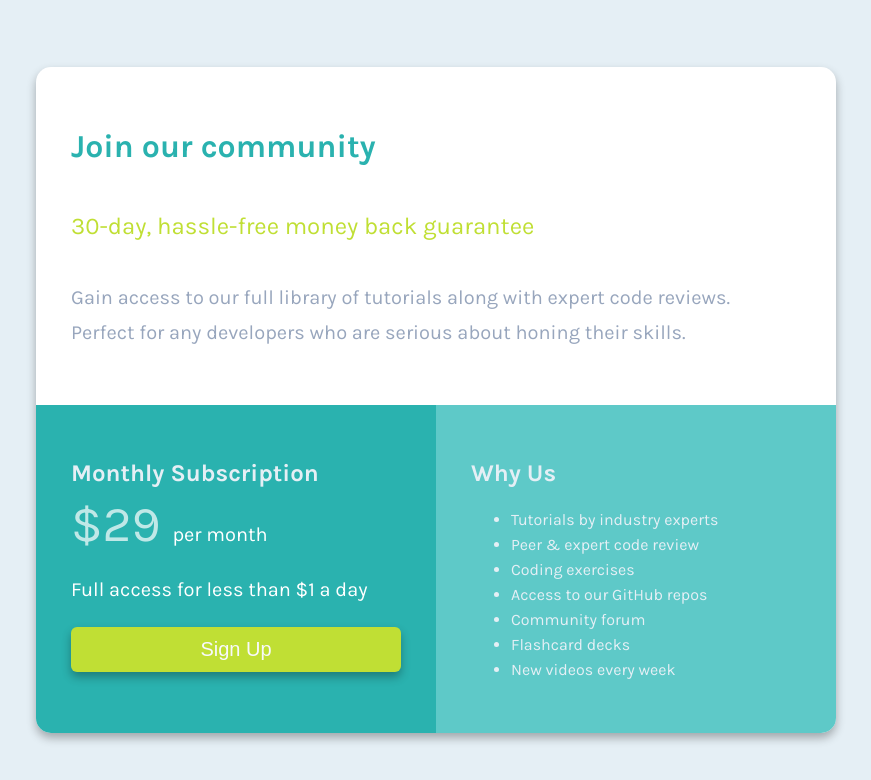
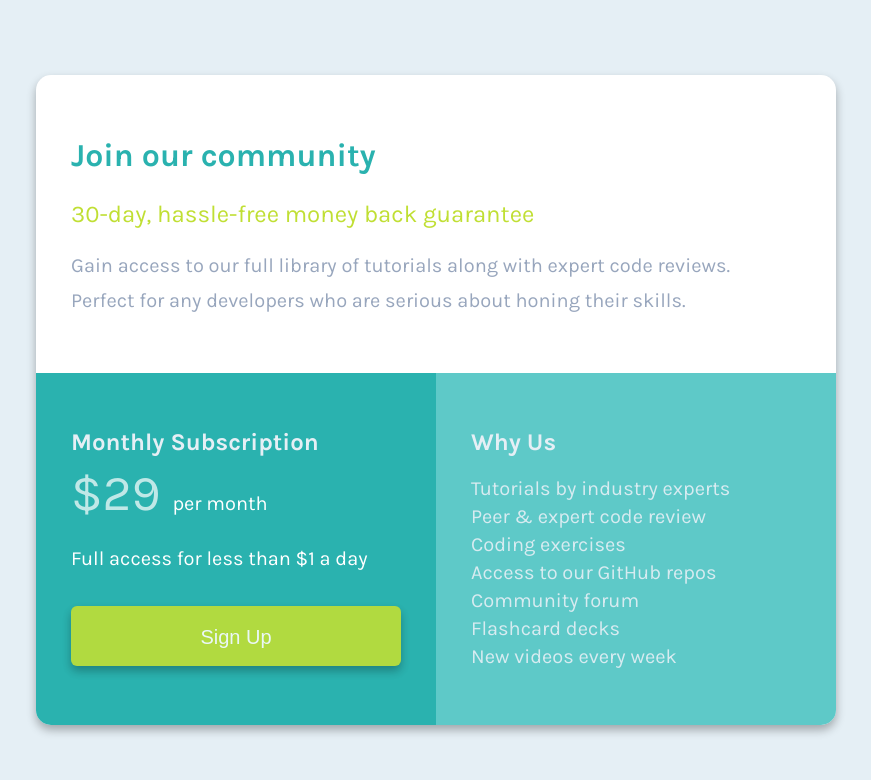
Before and after one commit to mayvastech/Price-grid, a plain HTML site: page price-grid.html in a window 1280 px wide. Shown: the whole page, without its empty margins (204-1075 px from the left). Drawn offline with Linux system fonts and the light colour scheme.

Commit message:
Update price-grid.html

```diff
--- a/price-grid.html
+++ b/price-grid.html
@@ -35,6 +35,7 @@
 
     header p {
         color: hsl(218, 22%, 67%);
+        margin-top: 0;
     }
 
     section {
@@ -49,6 +50,7 @@
     header h2 {
         color: hsl(71, 73%, 54%);
         font-weight: 500;
+        margin-top: 0;
     }
 
     header {
@@ -62,7 +64,7 @@
     }
 
     #right-box ul li {
-        line-height: 25px;
+        line-height: 26px;
     }
 
     #lower-row {
@@ -89,18 +91,33 @@
         width: 100%;
         height: 45px;
         box-shadow: 0 5px 10px rgba(0, 0, 0, 0.3);
-        color: hsl(220, 43%, 98%);
+        color: white;
         font-size: 20px;
         border-radius: 6px;
+        padding-top: 20px;
+        padding-bottom: 40px;
+        margin-top: 10px;
+        opacity: 0.9;
+    }
+
+    button:hover {
+        opacity: 1;
     }
 
     #right-box {
         background-color: hsl(179, 50%, 58%);
     }
 
-    #right-box ul li {
-        text-decoration: none;
+    ul {
+        list-style: none;
         color: hsl(204, 43%, 93%);
+        padding: 0;
+        font-size: 20px;
+        opacity: 0.9;
+    }
+
+    ul li {
+        margin: 2px 0;
     }
 
     #lower-row h2 {
```
